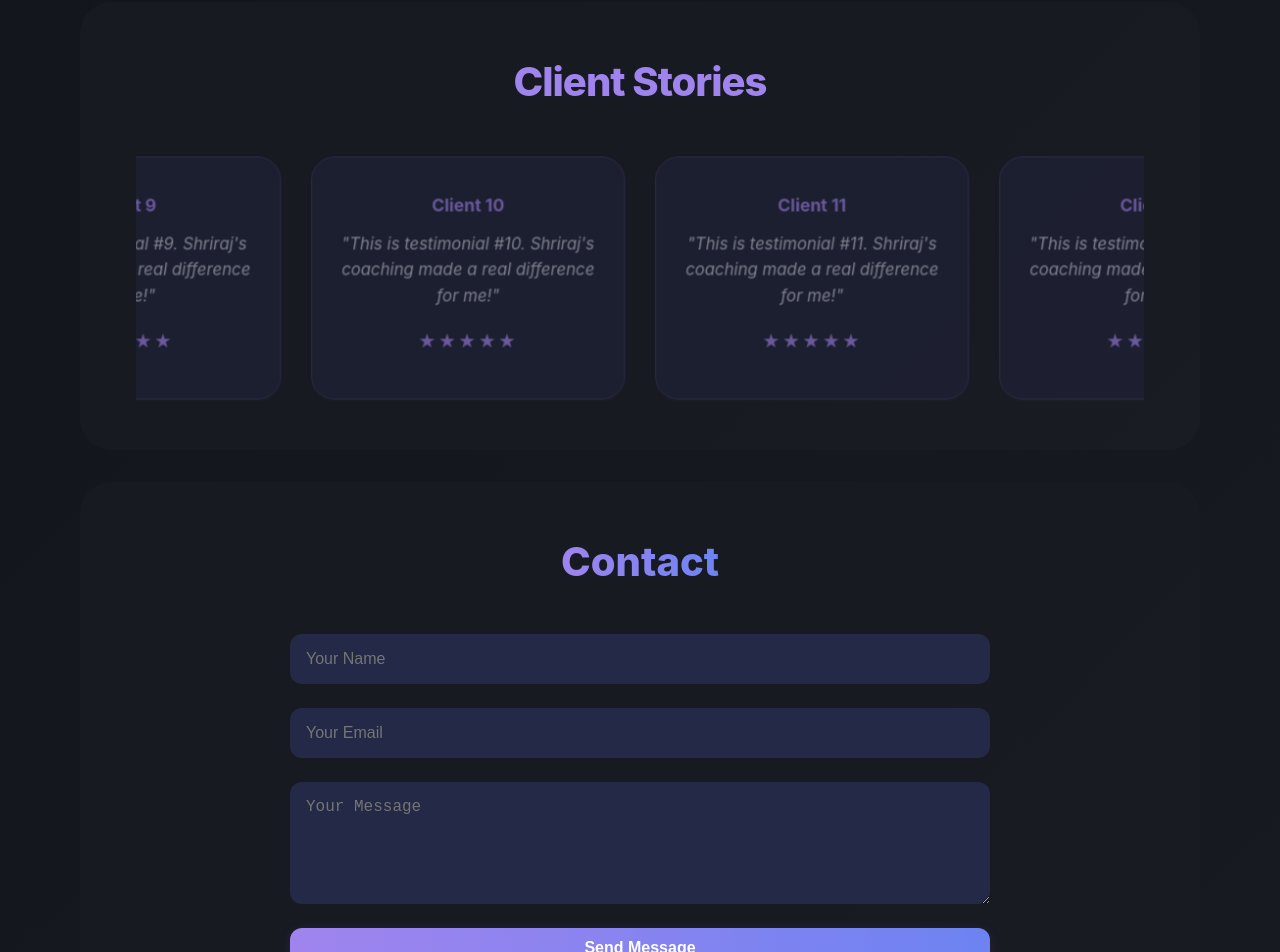
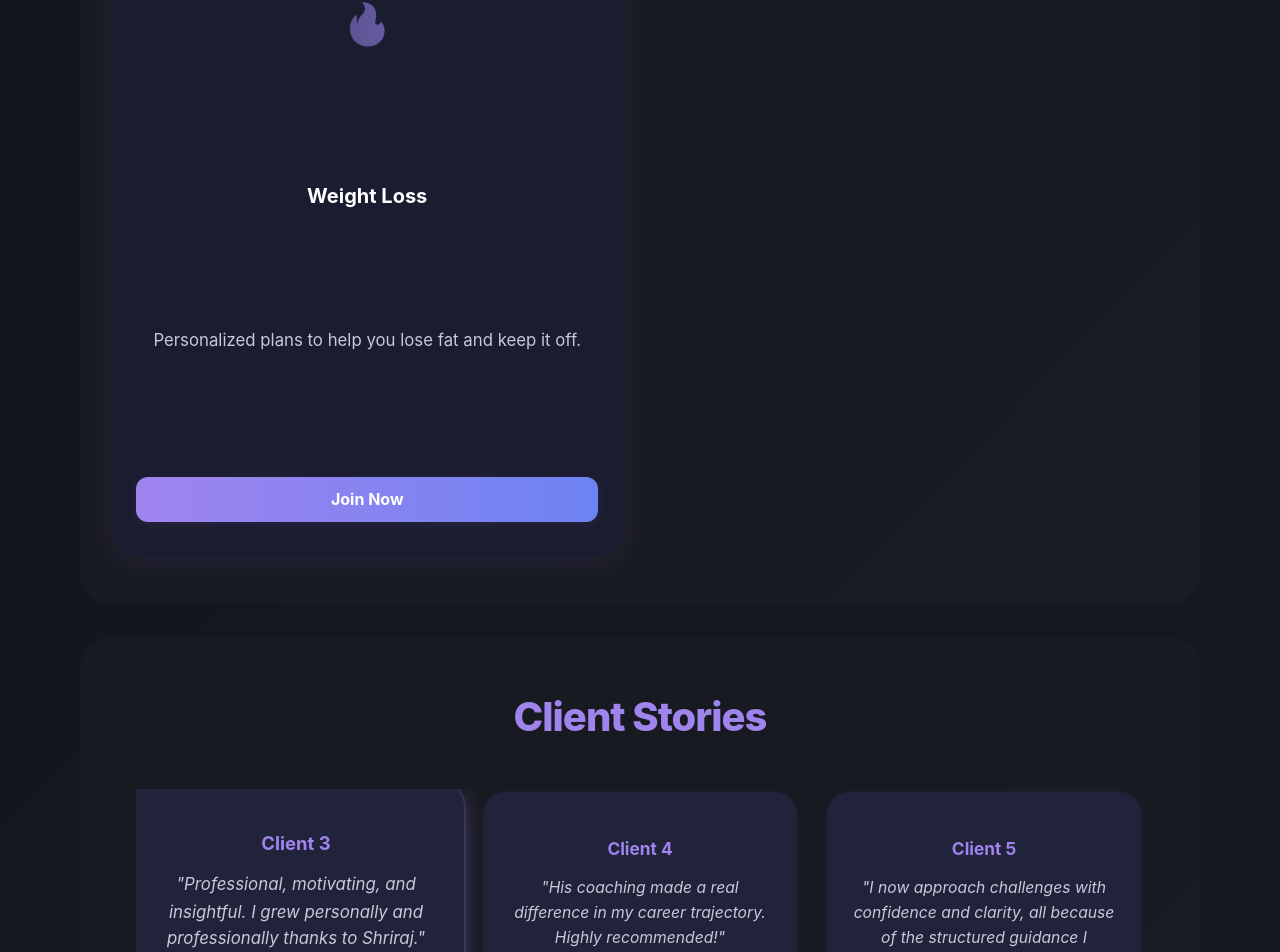
Before and after one commit to Jaymehta45/Fitlife, a React (Create React App) app: page / in a window 1280 px wide. Shown: the part 1606-2558 px from the top of the page. Built offline with nearby package versions, Linux system fonts and the light colour scheme.

Commit message:
savepoint before manual changes

```diff
--- a/src/components/Programs.js
+++ b/src/components/Programs.js
@@ -37,17 +37,16 @@ const Programs = () => {
   };
 
   return (
-    <section id="programs" style={{ background: 'linear-gradient(135deg, #181c2b 60%, #232946 100%)', borderRadius: '2rem', marginBottom: '2rem', minHeight: '100vh' }}>
-      <div className="container animate-fadeInUp" style={{ padding: '4rem 0' }}>
+    <section id="programs" style={{ background: 'linear-gradient(135deg, #181c2b 60%, #232946 100%)', borderRadius: '2rem', marginBottom: '2rem' }}>
+      <div className="container animate-fadeInUp" style={{ padding: '3rem 0' }}>
         <h2 style={{ fontSize: '2.2rem', fontWeight: 800, marginBottom: '2.5rem', color: '#fff', textAlign: 'center' }}>
           <span className="text-gradient">Our Programs</span>
         </h2>
         <div style={{
           display: 'grid',
-          gridTemplateColumns: 'repeat(auto-fit, minmax(260px, 1fr))',
-          gap: '2rem',
+          gridTemplateColumns: 'repeat(auto-fit, minmax(330px, 1fr))',
+          gap: '2.2rem',
           justifyContent: 'center',
-          alignItems: 'stretch',
         }}>
           {programs.map((p, i) => (
             <div
@@ -55,7 +54,7 @@ const Programs = () => {
               ref={el => cardsRef.current[i] = el}
               className="program-card-spotlight"
               onMouseMove={(e) => handleMouseMove(e, i)}
-              style={{ minHeight: '70vh', display: 'flex', flexDirection: 'column', justifyContent: 'space-between' }}
+              style={{ minHeight: 600, display: 'flex', flexDirection: 'column', justifyContent: 'space-between' }}
             >
               <div style={{
                 fontSize: '2.5rem',
--- a/src/components/Testimonials.js
+++ b/src/components/Testimonials.js
@@ -1,77 +1,63 @@
 import React, { useState, useEffect, useRef } from 'react';
 import '../index.css';
 
-const testimonials = Array.from({ length: 12 }, (_, i) => ({
-  name: `Client ${i + 1}`,
-  text: `This is testimonial #${i + 1}. Shriraj's coaching made a real difference for me!`,
-  rating: 5,
-}));
+const testimonials = [
+  {
+    name: 'Client 1',
+    text: 'Shriraj’s coaching transformed my approach to work and life. I learned strategy, mindset, and discipline like never before.',
+    rating: 5,
+  },
+  {
+    name: 'Client 2',
+    text: 'Amazing guidance! Every session helped me overcome obstacles and achieve goals I thought were impossible.',
+    rating: 5,
+  },
+  {
+    name: 'Client 3',
+    text: 'Professional, motivating, and insightful. I grew personally and professionally thanks to Shriraj.',
+    rating: 5,
+  },
+  {
+    name: 'Client 4',
+    text: 'His coaching made a real difference in my career trajectory. Highly recommended!',
+    rating: 5,
+  },
+  {
+    name: 'Client 5',
+    text: 'I now approach challenges with confidence and clarity, all because of the structured guidance I received.',
+    rating: 5,
+  },
+  {
+    name: 'Client 6',
+    text: 'Each session was actionable and practical. The results I achieved were tangible and long-lasting.',
+    rating: 5,
+  },
+];
+
+const CARD_WIDTH = 320; // width of each card
+const GAP = 24; // space between cards
+const TRANSITION_DURATION = 600; // ms
+const AUTO_ROTATE_INTERVAL = 2500; // ms
 
 const Star = () => <span style={{ color: '#a084ee', fontSize: '1.1rem', marginRight: 2 }}>★</span>;
 
-const CARDS_TO_SHOW = 3;
-const CARD_WIDTH = 320; // px
-const GAP = 24; // px
-const TRANSITION_DURATION = 600; // ms
-const AUTO_ROTATE_INTERVAL = 2100; // ms
-
-function getClonedTestimonials(arr) {
-  // Clone 3 cards at each end for seamless infinite effect
-  return [
-    arr[arr.length - 3],
-    arr[arr.length - 2],
-    arr[arr.length - 1],
-    ...arr,
-    arr[0],
-    arr[1],
-    arr[2],
-  ];
-}
+// Duplicate cards for seamless infinite scroll
+const getClonedTestimonials = (arr) => [...arr, ...arr];
 
 const Testimonials = () => {
-  const [index, setIndex] = useState(3); // Start at 3 because of three clones at the start
+  const cards = getClonedTestimonials(testimonials);
+
+  const trackRef = useRef(null);
+  const timeoutRef = useRef(null);
+
+  const [index, setIndex] = useState(0);
   const [isTransitioning, setIsTransitioning] = useState(false);
   const [isInstant, setIsInstant] = useState(false);
-  const timeoutRef = useRef(null);
-  const trackRef = useRef(null);
-  const cards = getClonedTestimonials(testimonials);
+  const [isPaused, setIsPaused] = useState(false);
+  const [hoveredIdx, setHoveredIdx] = useState(null);
 
-  // Pause only when hovering over a card
-  const [isPaused, setIsPaused] = useState(false);
-
-  // Handle transition end for infinite effect
-  useEffect(() => {
-    const handle = () => {
-      if (index === cards.length - 3) {
-        // Instantly jump to the real first card (index 3) without transition
-        setIsTransitioning(false);
-        setTimeout(() => {
-          setIsInstant(true);
-          setIndex(3);
-        }, 10);
-      } else if (index === 2) {
-        // Instantly jump to the real last card (index cards.length - 6) without transition
-        setIsTransitioning(false);
-        setTimeout(() => {
-          setIsInstant(true);
-          // Jump to last real card (N + 2)
-          setIndex(cards.length - 4);
-        }, 10);
-      }
-    };
-    const node = trackRef.current;
-    if (node) {
-      node.addEventListener('transitionend', handle);
-      return () => node.removeEventListener('transitionend', handle);
-    }
-  }, [index, cards.length]);
-
-  // After an instant jump, re-enable transition for the next move
-  useEffect(() => {
-    if (isInstant) {
-      setTimeout(() => setIsInstant(false), 20);
-    }
-  }, [isInstant]);
+  const step = CARD_WIDTH + GAP;
+  const translateX = -index * step;
 
   const handleNext = () => {
     setIsTransitioning(true);
@@ -82,110 +68,94 @@ const Testimonials = () => {
     setIndex((prev) => prev - 1);
   };
 
-  // Calculate translateX
-  const trackWidth = cards.length * (CARD_WIDTH + GAP);
-  const containerWidth = CARDS_TO_SHOW * CARD_WIDTH + (CARDS_TO_SHOW - 1) * GAP;
-  const translateX = -(index * (CARD_WIDTH + GAP) - ((containerWidth - CARD_WIDTH) / 2));
-
-  // Track hovered card
-  const [hoveredIdx, setHoveredIdx] = useState(null);
-
-  // Pause auto-rotation on hover
+  // Auto-rotation
   useEffect(() => {
     if (!isPaused) {
-      timeoutRef.current = setTimeout(() => {
-        handleNext();
-      }, AUTO_ROTATE_INTERVAL);
+      timeoutRef.current = setTimeout(handleNext, AUTO_ROTATE_INTERVAL);
     }
     return () => clearTimeout(timeoutRef.current);
   }, [index, isPaused]);
 
+  // Infinite loop logic
+  useEffect(() => {
+    const handleTransitionEnd = () => {
+      if (index >= testimonials.length) {
+        setIsTransitioning(false);
+        setIsInstant(true);
+        setIndex(0);
+      } else if (index < 0) {
+        setIsTransitioning(false);
+        setIsInstant(true);
+        setIndex(testimonials.length - 1);
+      }
+    };
+    const node = trackRef.current;
+    node?.addEventListener('transitionend', handleTransitionEnd);
+    return () => node?.removeEventListener('transitionend', handleTransitionEnd);
+  }, [index]);
+
+  // Reset instant transition
+  useEffect(() => {
+    if (isInstant) setTimeout(() => setIsInstant(false), 20);
+  }, [isInstant]);
+
   return (
-    <section id="testimonials" style={{ background: 'linear-gradient(135deg, #232946 60%, #181c2b 100%)', borderRadius: '2rem', marginBottom: '2rem', minHeight: 340 }}>
-      <div className="container animate-fadeInUp" style={{ padding: '3rem 0', display: 'flex', flexDirection: 'column', alignItems: 'center' }}>
+    <section style={{ background: 'linear-gradient(135deg, #232946 60%, #181c2b 100%)', borderRadius: '2rem', marginBottom: '2rem', minHeight: 340 }}>
+      <div style={{ padding: '3rem 0', display: 'flex', flexDirection: 'column', alignItems: 'center' }}>
         <h2 style={{ fontSize: '2.2rem', fontWeight: 800, marginBottom: '2.5rem', color: '#a084ee', textAlign: 'center', letterSpacing: '-1px' }}>
           Client Stories
         </h2>
-        <div style={{ position: 'relative', width: containerWidth, minHeight: 220, display: 'flex', alignItems: 'center', justifyContent: 'center', overflow: 'hidden' }}>
-          {/* Left Arrow */}
-          <button onClick={handlePrev} aria-label="Previous" style={{ position: 'absolute', left: -32, top: '50%', transform: 'translateY(-50%)', background: 'none', border: 'none', color: '#a084ee', fontSize: 32, cursor: 'pointer', zIndex: 2, opacity: 0.7 }}>&lt;</button>
-          {/* Carousel Track */}
+
+        <div style={{ position: 'relative', width: CARD_WIDTH * 3 + GAP * 2, overflow: 'hidden', display: 'flex', alignItems: 'center' }}>
+          {/* Track */}
           <div
             ref={trackRef}
             style={{
               display: 'flex',
               gap: GAP,
-              width: trackWidth,
-              transform: `translateX(${translateX}px)` ,
-              transition: isInstant
-                ? 'none'
-                : isTransitioning
-                  ? `transform ${TRANSITION_DURATION}ms cubic-bezier(0.23, 1, 0.32, 1)`
-                  : 'none',
+              transform: `translateX(${translateX}px)`,
+              transition: isInstant ? 'none' : isTransitioning ? `transform ${TRANSITION_DURATION}ms cubic-bezier(0.23, 1, 0.32, 1)` : 'none',
             }}
           >
-            {cards.map((testimonial, idx) => {
-              // Center-most card is always the one at the current index
+            {cards.map((t, idx) => {
               const isCenter = idx === index;
               const isHovered = hoveredIdx === idx;
               const pop = isCenter || isHovered;
-              const popScale = pop ? 1.04 : 0.98;
-              const popShadow = pop
-                ? '0 4px 16px 0 #a084ee55, 0 0 0 2px #a084ee22'
-                : '0 1px 6px 0 rgba(160,132,238,0.08)';
-              const popBorder = pop ? '1.5px solid #a084ee' : '1px solid #393b5b';
-              const popBrightness = pop ? 1.03 : 1;
+              const popScale = pop ? 1.05 : 0.98;
+              const popShadow = pop ? '0 6px 20px 0 #a084ee55, 0 0 0 2px #a084ee22' : '0 1px 6px 0 rgba(160,132,238,0.08)';
               const popZ = pop ? 2 : 1;
+
               return (
                 <div
                   key={idx}
-                  className="testimonial-carousel-card"
                   style={{
+                    minWidth: CARD_WIDTH,
+                    maxWidth: CARD_WIDTH,
+                    padding: '2.8rem 1.5rem', // taller padding for long text
                     background: '#20233a',
                     borderRadius: '1.5rem',
+                    textAlign: 'center',
                     boxShadow: popShadow,
-                    padding: '2.2rem 1.5rem',
-                    textAlign: 'center',
-                    minWidth: CARD_WIDTH,
-                    maxWidth: CARD_WIDTH,
-                    flex: `0 0 ${CARD_WIDTH}px`,
-                    margin: '0 auto',
-                    position: 'relative',
-                    transition: `transform ${TRANSITION_DURATION}ms cubic-bezier(0.23, 1, 0.32, 1), opacity ${TRANSITION_DURATION}ms cubic-bezier(0.23, 1, 0.32, 1), box-shadow ${TRANSITION_DURATION}ms, border ${TRANSITION_DURATION}ms`,
-                    willChange: 'transform, opacity, box-shadow, border',
-                    opacity: pop ? 1 : 0.6,
+                    transition: 'all 0.4s ease',
                     transform: `scale(${popScale})`,
-                    border: popBorder,
                     zIndex: popZ,
-                    filter: pop ? `brightness(${popBrightness})` : 'blur(0.5px)',
                   }}
                   onMouseEnter={() => { setIsPaused(true); setHoveredIdx(idx); }}
                   onMouseLeave={() => { setIsPaused(false); setHoveredIdx(null); }}
                 >
-                  {pop && (
-                    <div style={{
-                      position: 'absolute',
-                      top: -24,
-                      left: '50%',
-                      transform: 'translateX(-50%)',
-                      width: 120,
-                      height: 24,
-                      background: 'radial-gradient(circle, #a084ee88 0%, transparent 80%)',
-                      filter: 'blur(10px)',
-                      zIndex: 1,
-                    }} />
-                  )}
-                  <div style={{ fontWeight: 700, fontSize: '1.1rem', color: '#a084ee', marginBottom: '0.7rem' }}>{testimonial.name}</div>
-                  <div style={{ color: '#c7c9d9', fontSize: '1.05rem', marginBottom: '1.2rem', fontStyle: 'italic' }}>
-                    "{testimonial.text}"
+                  <div style={{ fontWeight: 700, fontSize: '1.1rem', color: '#a084ee', marginBottom: 12 }}>{t.name}</div>
+                  <div style={{ fontStyle: 'italic', color: '#c7c9d9', marginBottom: 12, whiteSpace: 'normal', wordWrap: 'break-word', overflowWrap: 'break-word' }}>
+                    "{t.text}"
                   </div>
-                  <div style={{ marginBottom: '0.5rem' }}>{Array.from({ length: testimonial.rating }).map((_, idx2) => <Star key={idx2} />)}</div>
+                  <div>{Array.from({ length: t.rating }).map((_, i) => <Star key={i} />)}</div>
                 </div>
               );
             })}
           </div>
-          {/* Right Arrow */}
-          <button onClick={handleNext} aria-label="Next" style={{ position: 'absolute', right: -32, top: '50%', transform: 'translateY(-50%)', background: 'none', border: 'none', color: '#a084ee', fontSize: 32, cursor: 'pointer', zIndex: 2, opacity: 0.7 }}>&gt;</button>
+
+          {/* Prev/Next buttons */}
+          <button onClick={handlePrev} style={{ position: 'absolute', left: -32, top: '50%', transform: 'translateY(-50%)', background: 'none', border: 'none', color: '#a084ee', fontSize: 32, cursor: 'pointer', opacity: 0.7 }}>&lt;</button>
+          <button onClick={handleNext} style={{ position: 'absolute', right: -32, top: '50%', transform: 'translateY(-50%)', background: 'none', border: 'none', color: '#a084ee', fontSize: 32, cursor: 'pointer', opacity: 0.7 }}>&gt;</button>
         </div>
       </div>
     </section>
```
